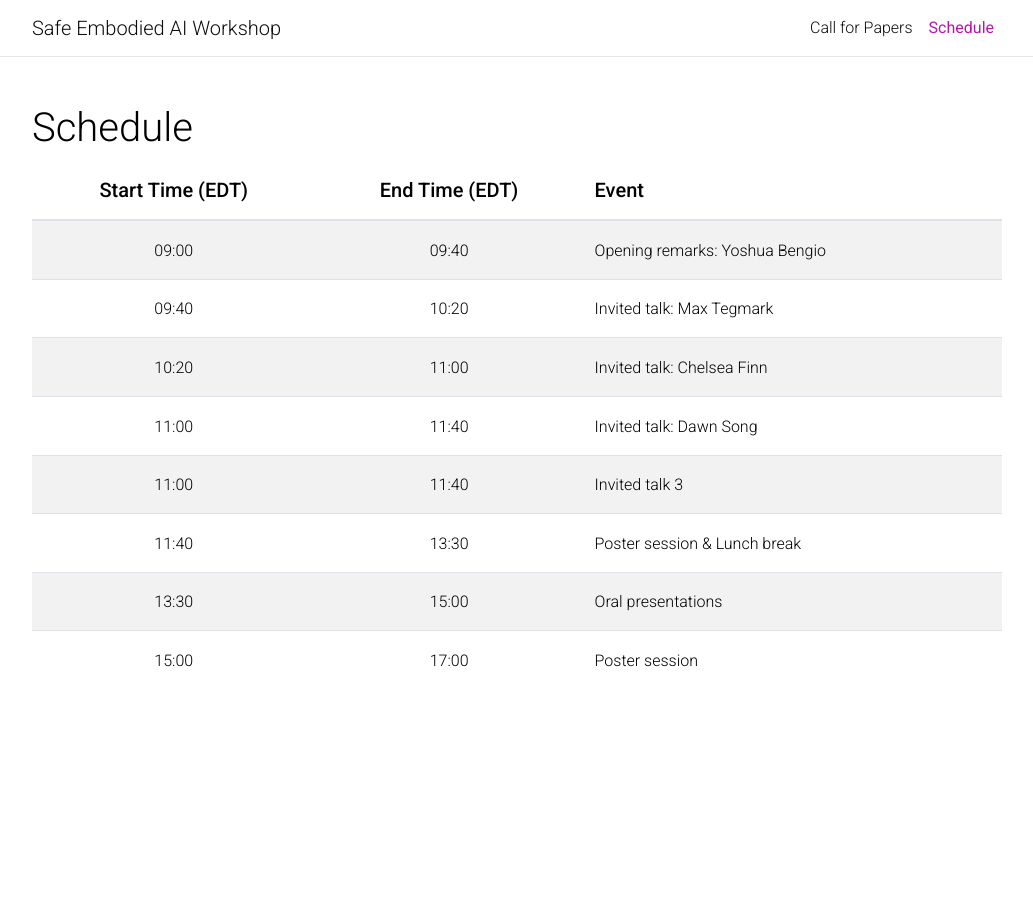
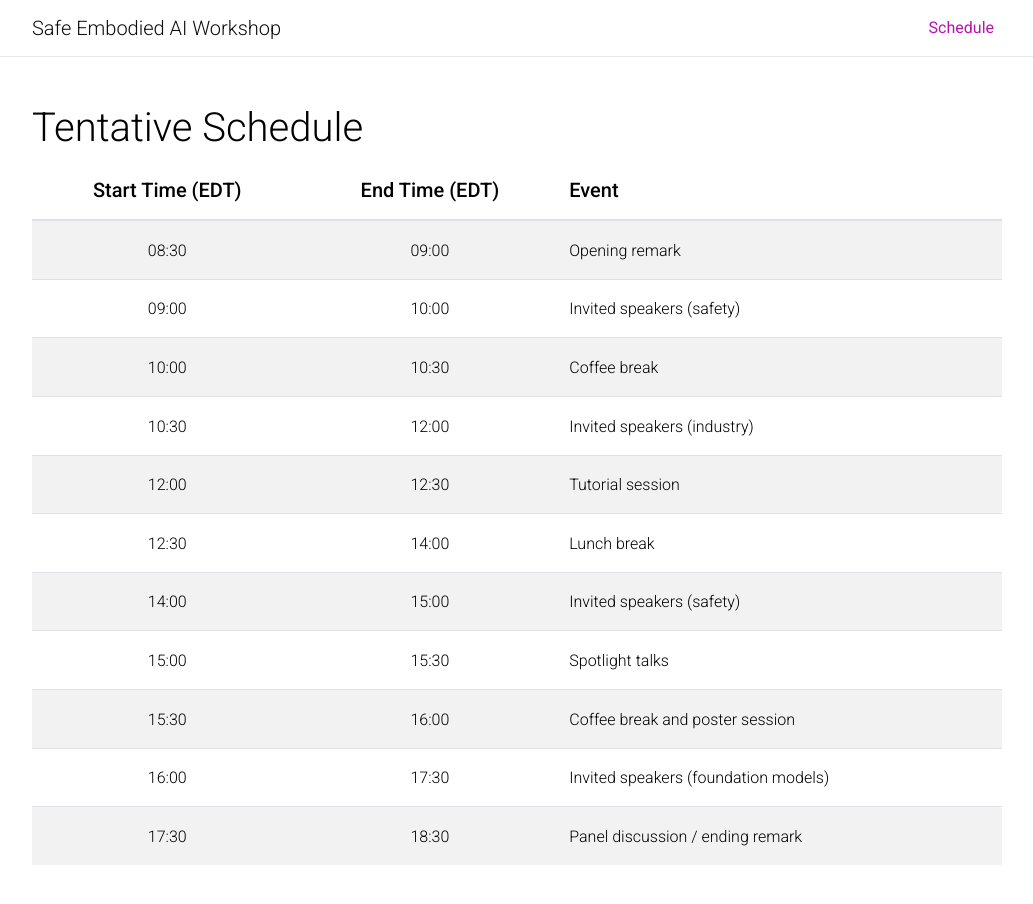
Before and after one commit to safe-embodied-ai/safe-embodied-ai.github.io, a Jekyll site: the page built from _pages/schedule.md, in a window 1280 px wide and 951 px high. Shown: the top 904 px of the window, without its empty margins (123-1156 px from the left). Built offline with Jekyll 4.4.1, drawn with Linux system fonts in a browser that asks for light colours; full-size pictures stand in for the smaller copies a plugin makes; comment, search, counter and statistics services are not loaded; a style sheet for code colours, icons or effects is not loaded.

Commit message:
schedule updated

```diff
--- a/_config.yml
+++ b/_config.yml
@@ -12,10 +12,10 @@ description: > # the ">" symbol means to ignore newlines until "footer_text:"
 footer_text: >
   Powered by <a href="https://jekyllrb.com/" target="_blank">Jekyll</a> with <a href="https://github.com/alshedivat/al-folio">al-folio</a> theme.
   Hosted by <a href="https://pages.github.com/" target="_blank">GitHub Pages</a>.
-keywords: generative ai, ai safety, scientific discovery  # add your own keywords or leave empty
+keywords: ai safety  # add your own keywords or leave empty
 
 lang: en # the language of your site (for example: en, fr, cn, ru, etc.)
-icon: ∇ # the emoji used as the favicon (alternatively, provide image name in /assets/img/)
+icon: 🤖 # the emoji used as the favicon (alternatively, provide image name in /assets/img/)
 
 url: https://safegenai.github.io # the base hostname & protocol for your site
 baseurl: # the subpath of your site, e.g. /blog/
--- a/_pages/schedule.md
+++ b/_pages/schedule.md
@@ -7,17 +7,20 @@ nav: true
 nav_order: 2
 ---
 
-# Schedule
+# Tentative Schedule
 
 | **Start Time (EDT)**{: .h5} | **End Time (EDT)**{: .h5} | **Event**{: .h5} |
 | :-----:   | :-----: |
-| 09:00 | 09:40 | Opening remarks: Yoshua Bengio |
-| 09:40 | 10:20 | Invited talk: Max Tegmark |
-| 10:20 | 11:00 | Invited talk: Chelsea Finn |
-| 11:00 | 11:40 | Invited talk: Dawn Song |
-| 11:00 | 11:40 | Invited talk 3 |
-| 11:40 | 13:30 | Poster session & Lunch break |
-| 13:30 | 15:00 | Oral presentations |
-| 15:00 | 17:00 | Poster session |
+| 08:30 | 09:00 | Opening remark |
+| 09:00 | 10:00 | Invited speakers (safety) |
+| 10:00 | 10:30 | Coffee break |
+| 10:30 | 12:00 | Invited speakers (industry) |
+| 12:00 | 12:30 | Tutorial session |
+| 12:30 | 14:00 | Lunch break |
+| 14:00 | 15:00 | Invited speakers (safety) |
+| 15:00 | 15:30 | Spotlight talks |
+| 15:30 | 16:00 | Coffee break and poster session |
+| 16:00 | 17:30 | Invited speakers (foundation models) |
+| 17:30 | 18:30 | Panel discussion / ending remark |
 {: .table}
 {: .table-striped}
```
Also changed, not shown: _pages/cfp.md (deleted, +0 -57 lines).
